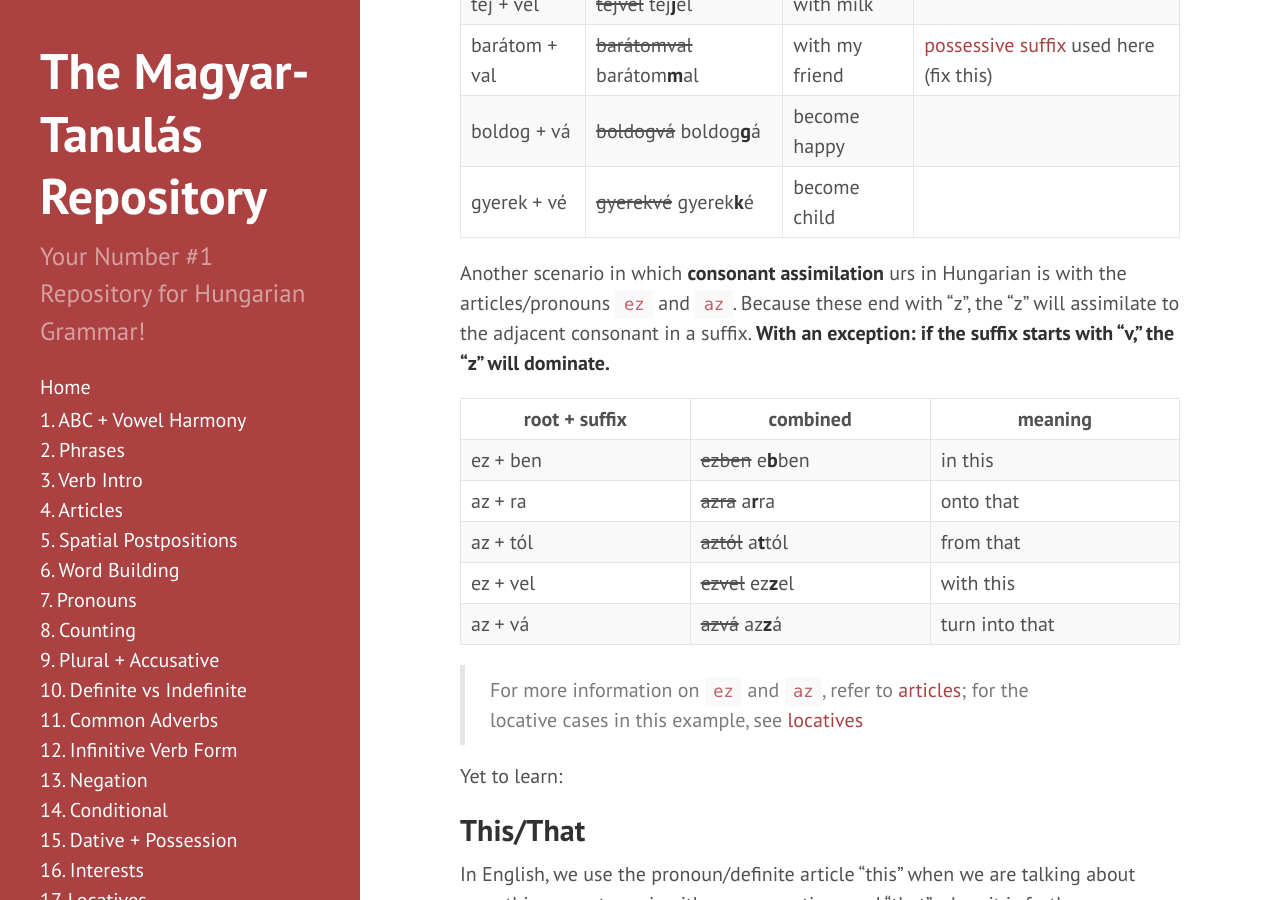
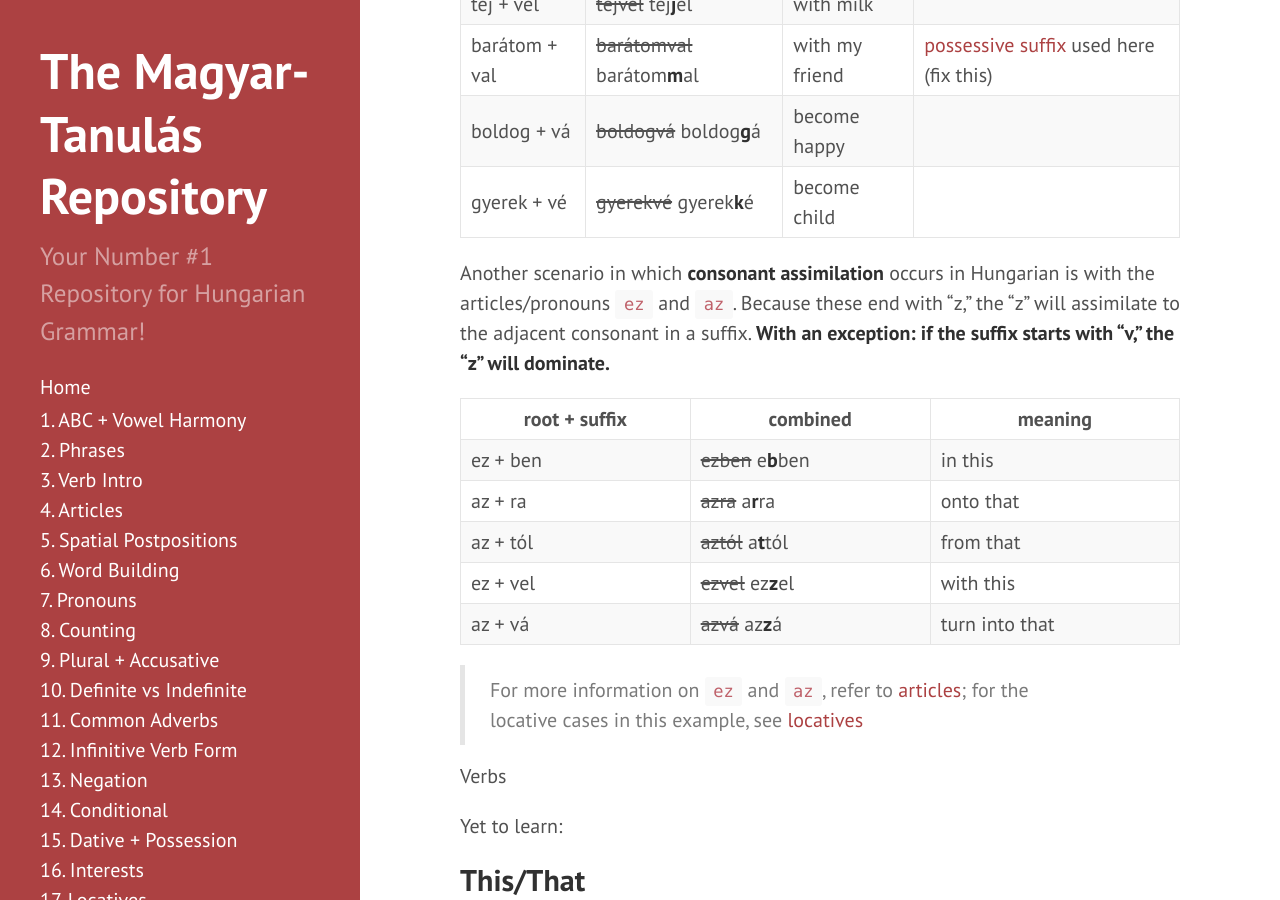
Before and after one commit to Magyartanulas/magyartanulas.github.io, a Jekyll site: the page built from extrastuff.md, in a window 1280 px wide and 900 px high, scrolled down 628 px. Built offline with Jekyll 4.4.1, drawn with Linux system fonts in a browser that asks for light colours; our own code applies the rules of GitHub Pages for plain Markdown files; comment, search, counter and statistics services are not loaded.

Commit message:
Update extrastuff.md

```diff
--- a/extrastuff.md
+++ b/extrastuff.md
@@ -17,8 +17,7 @@ When one of these suffixes is added to a word, **if the word ends in a consonant
 | boldog + vá  |~~boldogvá~~  boldog**g**á| become happy|
 | gyerek + vé  | ~~gyerekvé~~ gyerek**k**é| become child|
 
-Another scenario in which **consonant assimilation**
-urs in Hungarian is with the articles/pronouns `ez` and `az`. Because these end with "z", the "z" will assimilate to the adjacent consonant in a suffix. **With an exception: if the suffix starts with "v," the "z" will dominate.**
+Another scenario in which **consonant assimilation** occurs in Hungarian is with the articles/pronouns `ez` and `az`. Because these end with "z," the "z" will assimilate to the adjacent consonant in a suffix. **With an exception: if the suffix starts with "v," the "z" will dominate.**
 
 | root + suffix| combined         | meaning   |
 |-----------|---------------------|-----------|
@@ -29,6 +28,8 @@ urs in Hungarian is with the articles/pronouns `ez` and `az`. Because these end
 | az + vá   | ~~azvá~~ az**z**á   | turn into that|
 
 >For more information on `ez` and `az`, refer to [articles](https://magyartanulas.github.io/articles/); for the locative cases in this example, see [locatives](https://magyartanulas.github.io/locatives/)
+
+Verbs
 
 Yet to learn:
 
```
